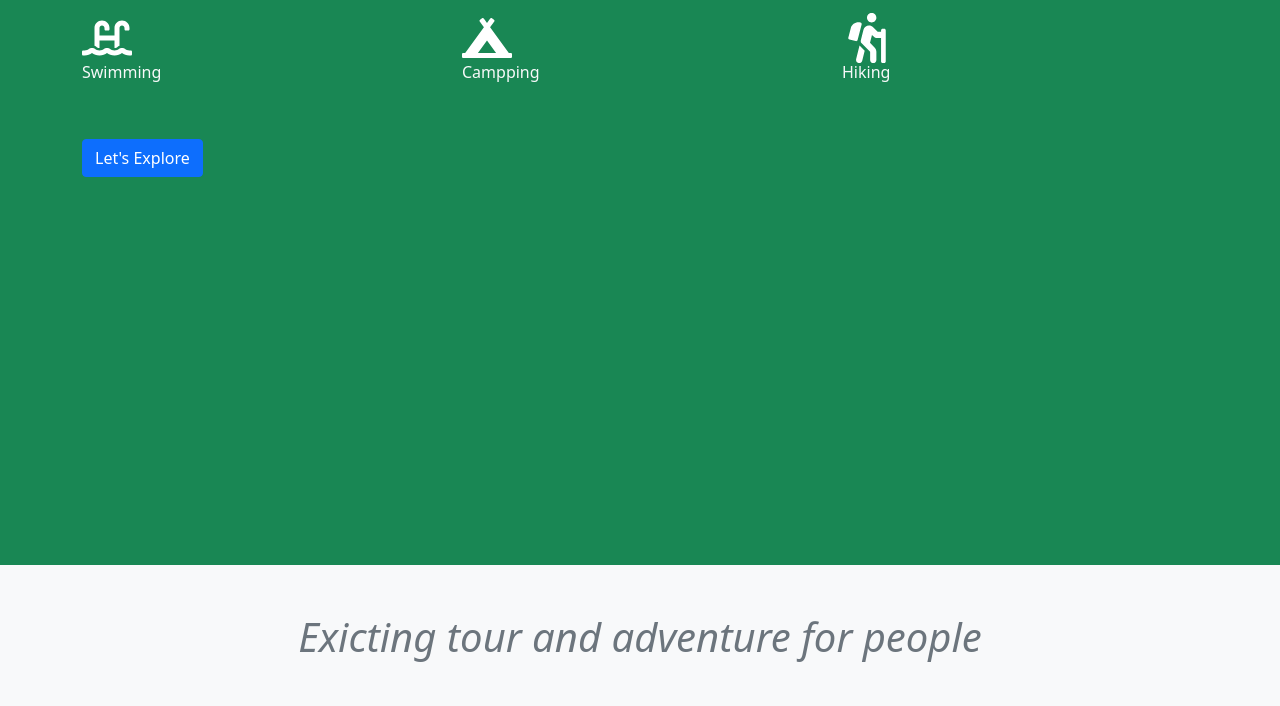
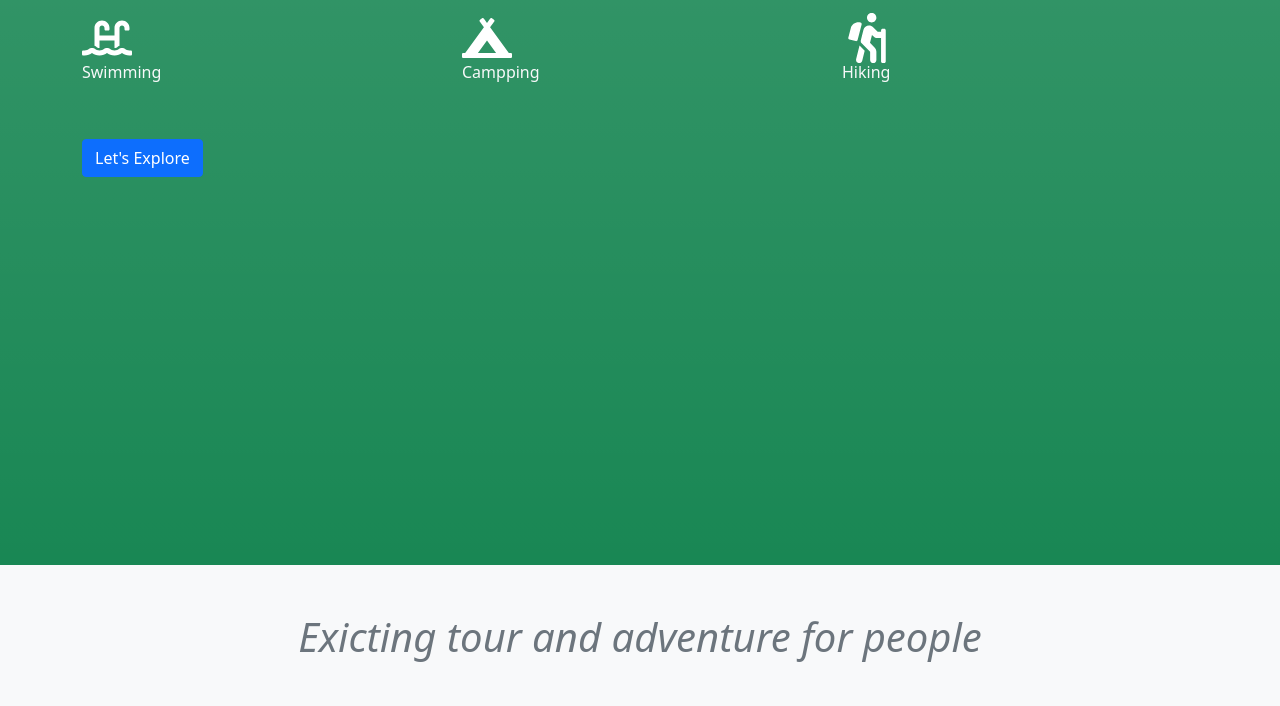
Before and after one commit to Sekinat-git/BLAZE-TOUR, a plain HTML site: page index.html in a window 1280 px wide. Shown: the part 311-1017 px from the top of the page. Drawn offline with nearby package versions, Linux system fonts and the light colour scheme.

Commit message:
background change

```diff
--- a/index.html
+++ b/index.html
@@ -42,7 +42,7 @@
         </div>
       </nav>
 
-      <section class="bg-success min-vh-100">
+      <section class="bg-success bg-gradient min-vh-100">
         <div class="container">
             <div class="pt-5 col-12 col-md-6 col-lg-6 text-center">
                 <h2 class="text-uppercase text-light major">Tour & Hike</h2>
```
